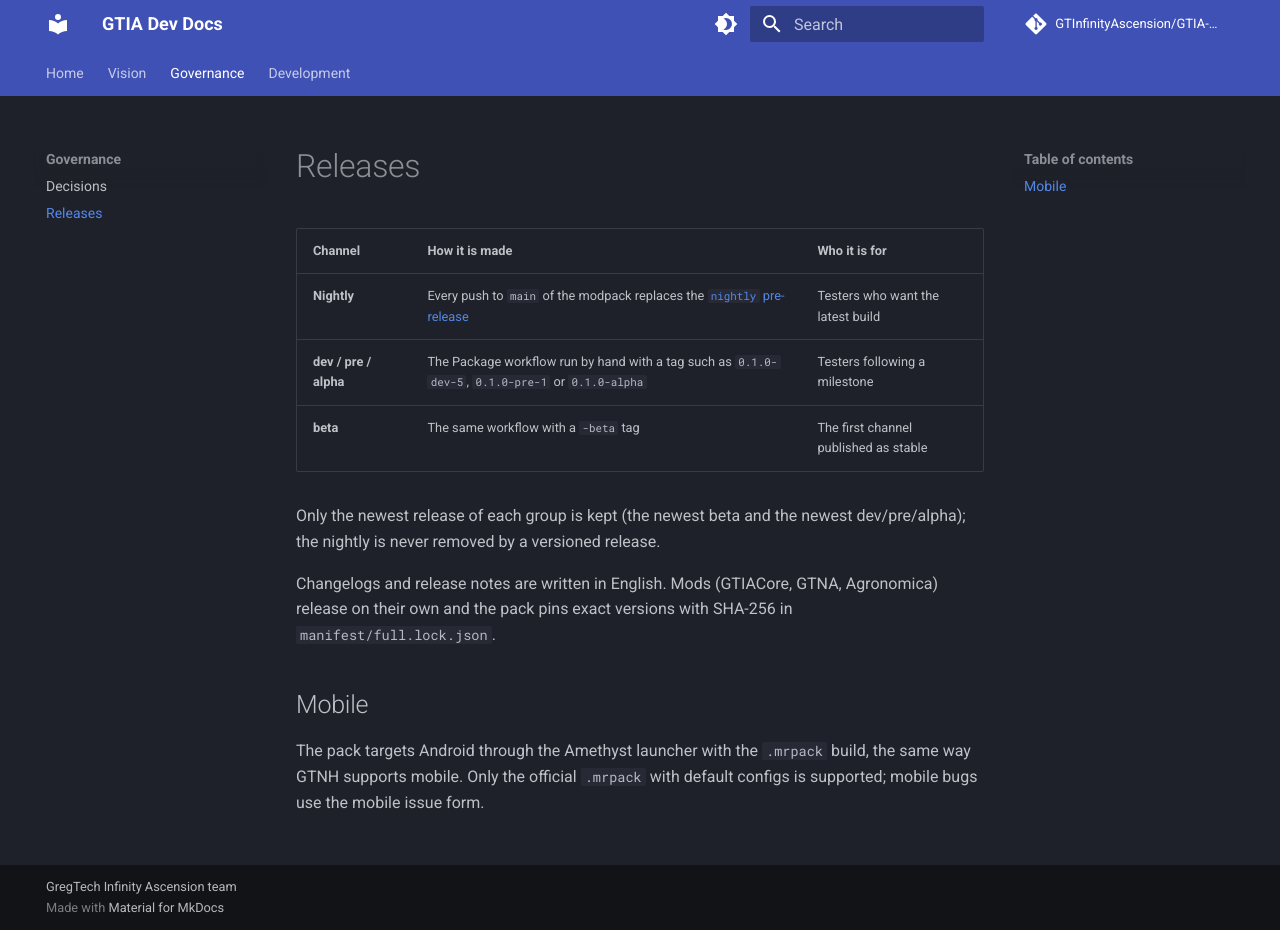
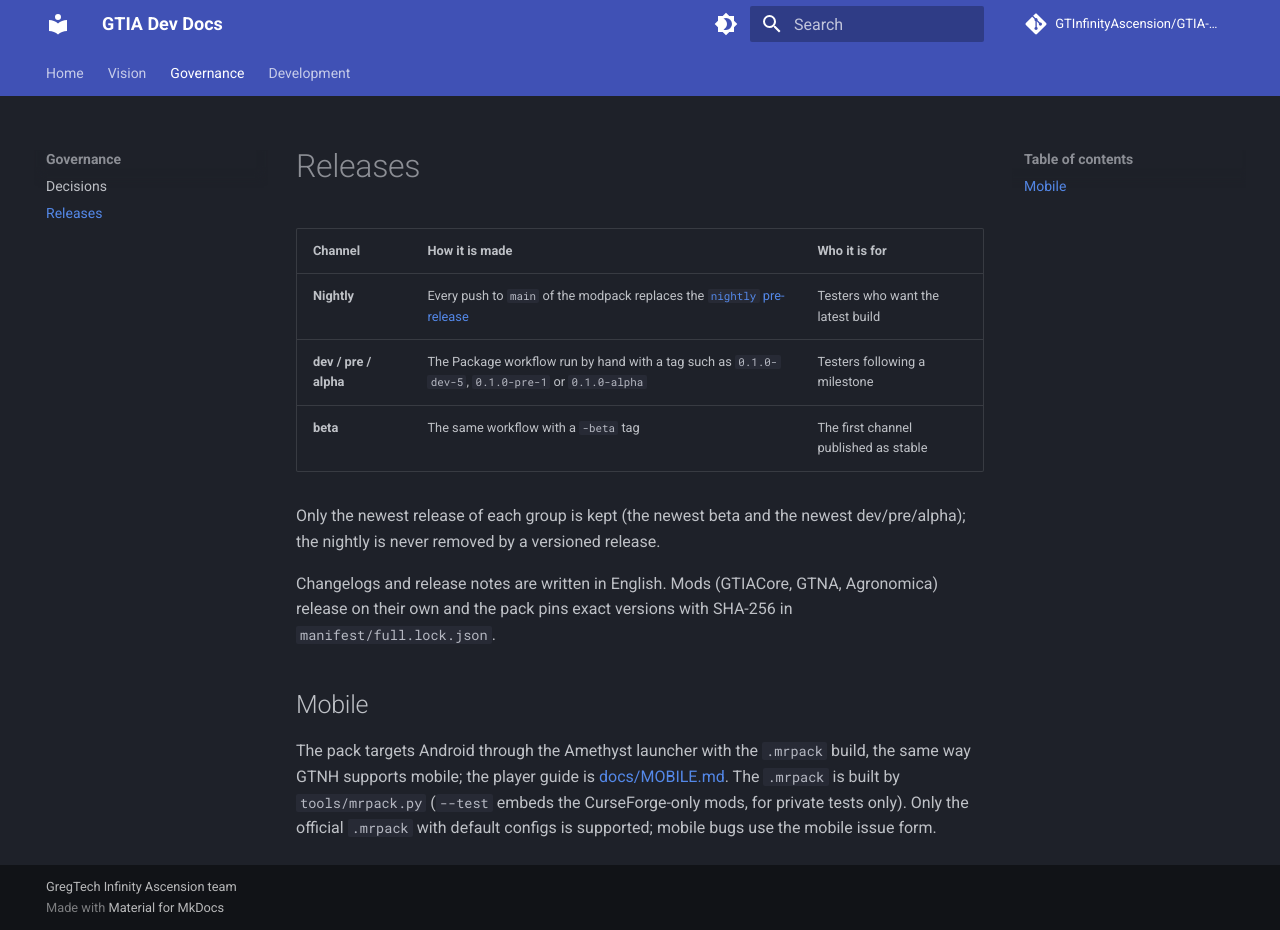
Before and after one commit to GTInfinityAscension/GTIA-Dev-Doc, an MkDocs documentation site: the page built from docs/governance/releases.md, in a window 1280 px wide and 930 px high. Built offline with MkDocs 1.6.1 and Material for MkDocs 9.7.7, drawn with Linux system fonts in a browser that asks for light colours; comment, search, counter and statistics services are not loaded.

Commit message:
Link the mobile guide and mrpack tool

```diff
--- a/docs/governance/releases.md
+++ b/docs/governance/releases.md
@@ -12,4 +12,4 @@ Changelogs and release notes are written in English. Mods (GTIACore, GTNA, Agron
 
 ## Mobile
 
-The pack targets Android through the Amethyst launcher with the `.mrpack` build, the same way GTNH supports mobile. Only the official `.mrpack` with default configs is supported; mobile bugs use the mobile issue form.
+The pack targets Android through the Amethyst launcher with the `.mrpack` build, the same way GTNH supports mobile; the player guide is [docs/MOBILE.md](https://github.com/GTInfinityAscension/GregTech-Infinity-Ascension/blob/main/docs/MOBILE.md). The `.mrpack` is built by `tools/mrpack.py` (`--test` embeds the CurseForge-only mods, for private tests only). Only the official `.mrpack` with default configs is supported; mobile bugs use the mobile issue form.
```
